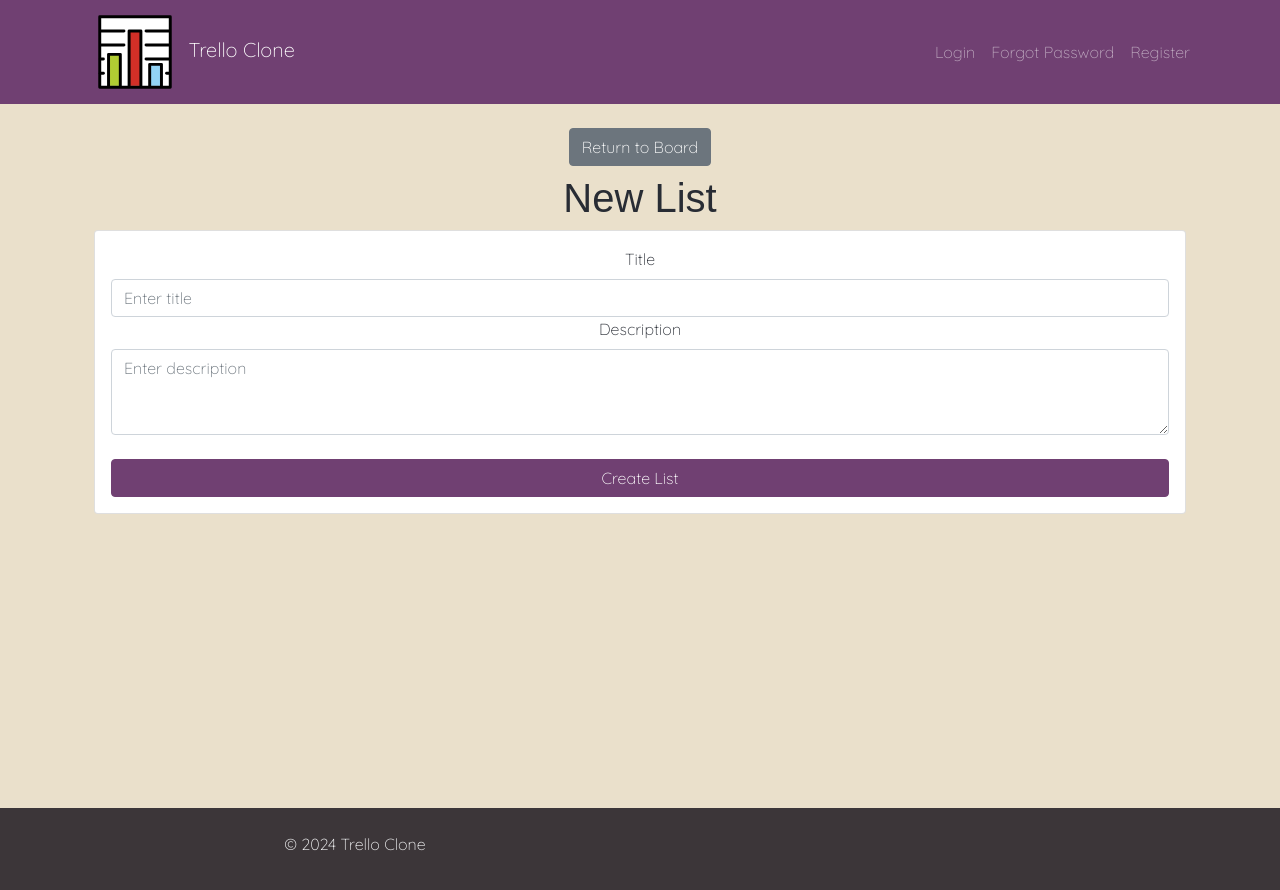
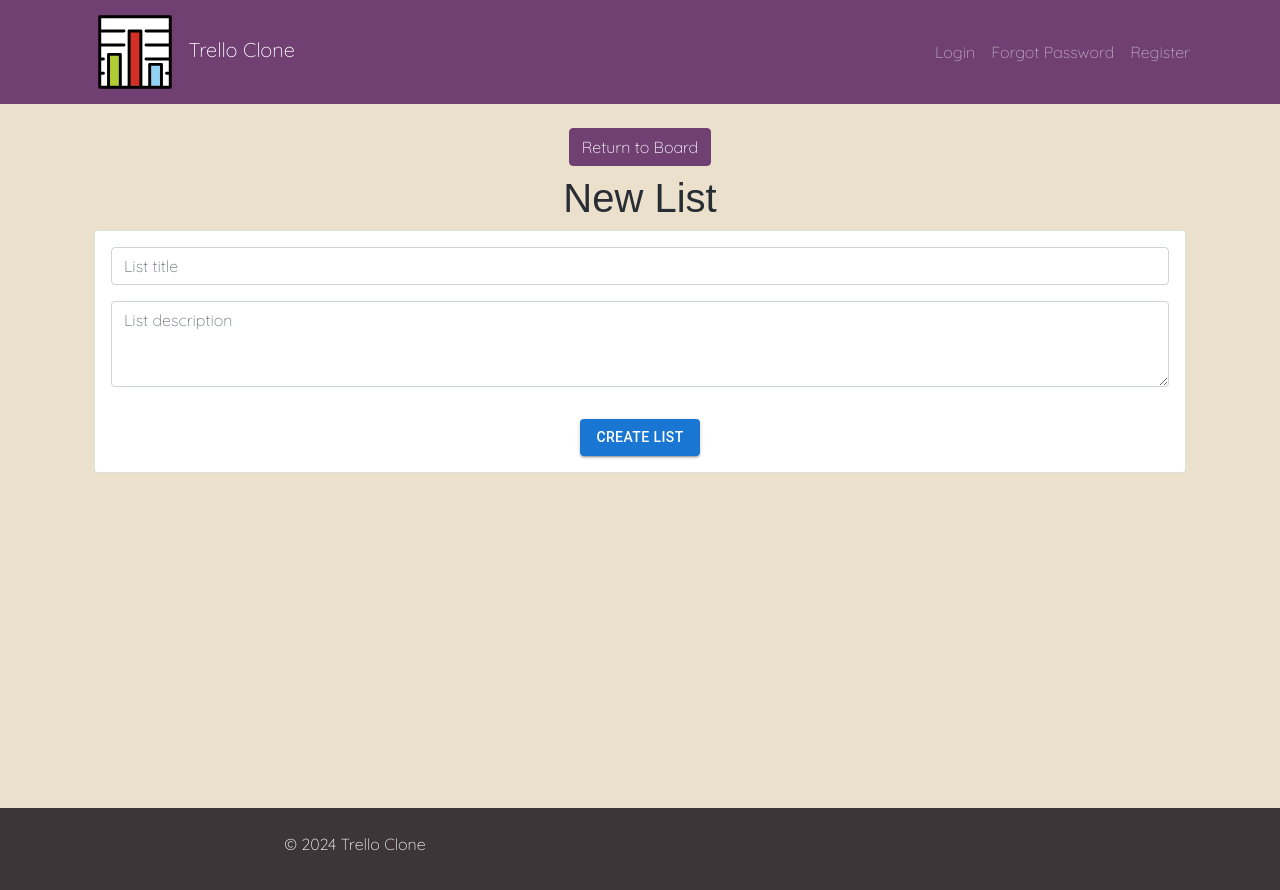
Before and after one commit to Himel-Nath/TrelloClone, a React (Create React App) app in the folder frontend/: page /workspaces/1/1/createList in a window 1280 px wide. Shown: the top 890 px of the page. Built offline with nearby package versions, Linux system fonts and the light colour scheme; a web font is replaced by a local one.

Commit message:
frontend changes for lists and tasks

```diff
--- a/frontend/src/components/boards/lists/CreateTaskForm.js
+++ b/frontend/src/components/boards/lists/CreateTaskForm.js
@@ -1,20 +1,18 @@
 import axios from "axios";
-import { useEffect, useRef, useState } from "react";
-import { Button, Card, Container, Form } from "react-bootstrap";
+import { useEffect, useState } from "react";
+import { Button } from "@mui/material";
+import { Card, Container, Form } from "react-bootstrap";
 import { useNavigate, useParams } from "react-router-dom";
 
 function CreateTaskForm() {
     const { id, boardId, listId } = useParams();
-
     const navigate = useNavigate();
 
-    const titleRef = useRef();
-    const descriptionRef = useRef();
-    const assigneeRef = useRef();
-
+    const [title, setTitle] = useState('')
+    const [description, setDescription] = useState('')
+    const [assignee, setAssignee] = useState('')
     const [date, setDate] = useState(new Date().toISOString().slice(0, 10));
-
-    const [users, setUsers] = useState('');
+    const [users, setUsers] = useState([]);
     const [usersLoading, setUsersLoading] = useState(true);
 
     const fetchUsers = () => {
@@ -28,18 +26,15 @@ function CreateTaskForm() {
     const handleSubmit = (event) => {
         event.preventDefault();
 
-        const title = titleRef.current.value;
-        const description = descriptionRef.current.value;
-
         const task = {
-            title: title,
-            description: description,
-            listId: listId,
+            title,
+            description,
+            listId,
             date: new Date(date).toISOString().slice(0, 10),
         };
 
-        if (assigneeRef.current.value) {
-            task.assigneeId = assigneeRef.current.value;
+        if (assignee) {
+            task.assigneeId = assignee;
         }
 
         axios.post(`http://localhost:8080/saveTasks`, task)
@@ -67,12 +62,12 @@ function CreateTaskForm() {
 
                         <Form.Group controlId="formBasicTitle">
                             <Form.Label>Title</Form.Label>
-                            <Form.Control type="text" placeholder="Enter title" ref={titleRef}/>
+                            <Form.Control type="text" placeholder="Enter title" value={title} onChange={(e) => setTitle(e.target.value)}/>
                         </Form.Group>
 
                         <Form.Group controlId="formBasicDescription">
                             <Form.Label>Description</Form.Label>
-                            <Form.Control as="textarea" rows="3" placeholder="Enter description" ref={descriptionRef}/>
+                            <Form.Control as="textarea" rows="3" placeholder="Enter description" value={description} onChange={(e) => setDescription(e.target.value)}/>
                         </Form.Group>
 
                         <Form.Group controlId="formBasicDate">
@@ -82,7 +77,7 @@ function CreateTaskForm() {
 
                         <Form.Group controlId="formBasicAssignedTo">
                             <Form.Label>Assigned To</Form.Label>
-                            <Form.Control as="select" ref={assigneeRef}>
+                            <Form.Control as="select" value={assignee} onChange={(e) => setAssignee(e.target.value)}>
                                 <option value="">Select assignee</option>
                                 {users.map(list => (
                                     <option key={list.id} value={list.id}>
@@ -92,7 +87,7 @@ function CreateTaskForm() {
                             </Form.Control>
                         </Form.Group>
 
-                        <Button variant="primary" type="submit" className="my-4 w-50">
+                        <Button type='submit' variant='contained' color='primary' sx={{ marginTop: 2 }}>
                             Create
                         </Button>
                     </Form>
--- a/frontend/src/components/boards/lists/ListFilterForm.js
+++ b/frontend/src/components/boards/lists/ListFilterForm.js
@@ -1,11 +1,9 @@
-import { React, useState } from "react";
 import TextField from "@mui/material/TextField";
-import { Button, Card, Col, Form, Row } from "react-bootstrap";
+import { Card, Col, Form, Row } from "react-bootstrap";
 import DatePicker from "react-datepicker";
 import "react-datepicker/dist/react-datepicker.css";
 
 function ListFilterForm(props) {
-
     return (
         <Card className="mb-5">
             <Card.Header>
@@ -40,7 +38,7 @@ function ListFilterForm(props) {
                 <Col>
                     {/* Select dropdown for due date filtering */}
                     <Form.Group controlId="formDueDateFilter">
-                        <Form.Label>Due Date Filter Mode</Form.Label>
+                        <Form.Label>Due Date Filter</Form.Label>
                         <Form.Control as="select" onChange={props.onDueDateChangeHandler}>
                             <option value="">Don't filter by date</option>
                             <option value="on">Show only tasks due on date</option>
--- a/frontend/src/components/boards/lists/NewListForm.js
+++ b/frontend/src/components/boards/lists/NewListForm.js
@@ -1,21 +1,19 @@
-import { useRef } from "react";
-import { Button, Card, Form } from "react-bootstrap";
+import { useState } from "react";
+import { Button } from "@mui/material";
+import { Card, Form } from "react-bootstrap";
 import { useParams } from "react-router-dom";
 
 function NewListForm(props) {
-    const {id, boardId} = useParams();
-
-    const title = useRef();
-    const description = useRef();
+    const { boardId} = useParams();
+    const [title, setTitle] = useState('')
+    const [description, setDescription] = useState('')
 
     const handleSubmit = (event) => {
         event.preventDefault();
-        const titleValue = title.current.value;
-        const descValue = description.current.value;
 
         const data = {
-            title: titleValue,
-            description: descValue,
+            title,
+            description,
             boardId: +boardId
         }
 
@@ -26,17 +24,15 @@ function NewListForm(props) {
         <Card>
             <Card.Body>
                 <Form onSubmit={handleSubmit}>
-                    <Form.Group controlId="formTitle">
-                        <Form.Label>Title</Form.Label>
-                        <Form.Control type="text" placeholder="Enter title" ref={title}/>
+                    <Form.Group controlId="formTitle" className='mb-3'>
+                        <Form.Control type="text" placeholder="List title" value={title} onChange={(e) => setTitle(e.target.value)}/>
                     </Form.Group>
 
-                    <Form.Group controlId="formDescription">
-                        <Form.Label>Description</Form.Label>
-                        <Form.Control as="textarea" rows="3" placeholder="Enter description" ref={description}/>
+                    <Form.Group controlId="formDescription" className='mb-3'>
+                        <Form.Control as="textarea" rows="3" placeholder="List description" value={description} onChange={(e) => setDescription(e.target.value)}/>
                     </Form.Group>
 
-                    <Button variant="primary" type="submit" className="w-100 mt-4">
+                    <Button type='submit' variant='contained' color='primary' sx={{ marginTop: 2 }}>
                         Create List
                     </Button>
                 </Form>
--- a/frontend/src/components/boards/lists/TaskCard.js
+++ b/frontend/src/components/boards/lists/TaskCard.js
@@ -7,7 +7,7 @@ function TaskCard(props) {
     return (
             <Card className="shadow-sm">
                 <Button
-                    variant="outline-dark"
+                    variant="outline-primary"
                     className="m-0 p-0"
                     title={`Edit task "${props.task.title}"`}
                     href={`/workspaces/${id}/${boardId}/${props.task.listId}/${props.task.id}/editTask`}
--- a/frontend/src/components/workspaces/NewWorkspaceForm.js
+++ b/frontend/src/components/workspaces/NewWorkspaceForm.js
@@ -1,5 +1,6 @@
 import { useState } from "react";
-import { Button, Container, Form } from "react-bootstrap";
+import { Button } from "@mui/material";
+import { Container, Form } from "react-bootstrap";
 
 function NewWorkspaceForm(props) {
     const [title, setTitle] = useState('');
@@ -38,7 +39,7 @@ function NewWorkspaceForm(props) {
                     <Form.Control as="textarea" rows={3} placeholder="Workspace Description" value={description} onChange={handleDescriptionChange}/>
                 </Form.Group>
 
-                <Button variant="primary" type="submit">
+                <Button type='submit' variant='contained' color='primary' sx={{ marginTop: 2 }}>
                     Create Workspace
                 </Button>
             </Form>
--- a/frontend/src/pages/NewListPage.js
+++ b/frontend/src/pages/NewListPage.js
@@ -9,12 +9,12 @@ function NewListPage() {
 
     const newListHandler = (list) => {
         axios.post("http://localhost:8080/addList/", list)
-            .then(() => navigate("/workspaces/" + id + "/" + boardId, { replace: true }));
+            .then(() => navigate(`/workspaces/${id}/${boardId}`, { replace: true }));
     }
 
     return (
         <Container>
-            <Button variant="secondary" href={`/workspaces/${id}/${boardId}`} className="my-2">
+            <Button href={`/workspaces/${id}/${boardId}`} className="my-2">
                 Return to Board
             </Button>
             <h1>New List</h1>
```
Also changed, not shown: frontend/src/components/boards/lists/EditTask.js (+9 -11 lines), frontend/src/components/boards/lists/List.js (+3 -5 lines), frontend/src/components/boards/lists/ShowAllListName.js (deleted, +0 -36 lines).
